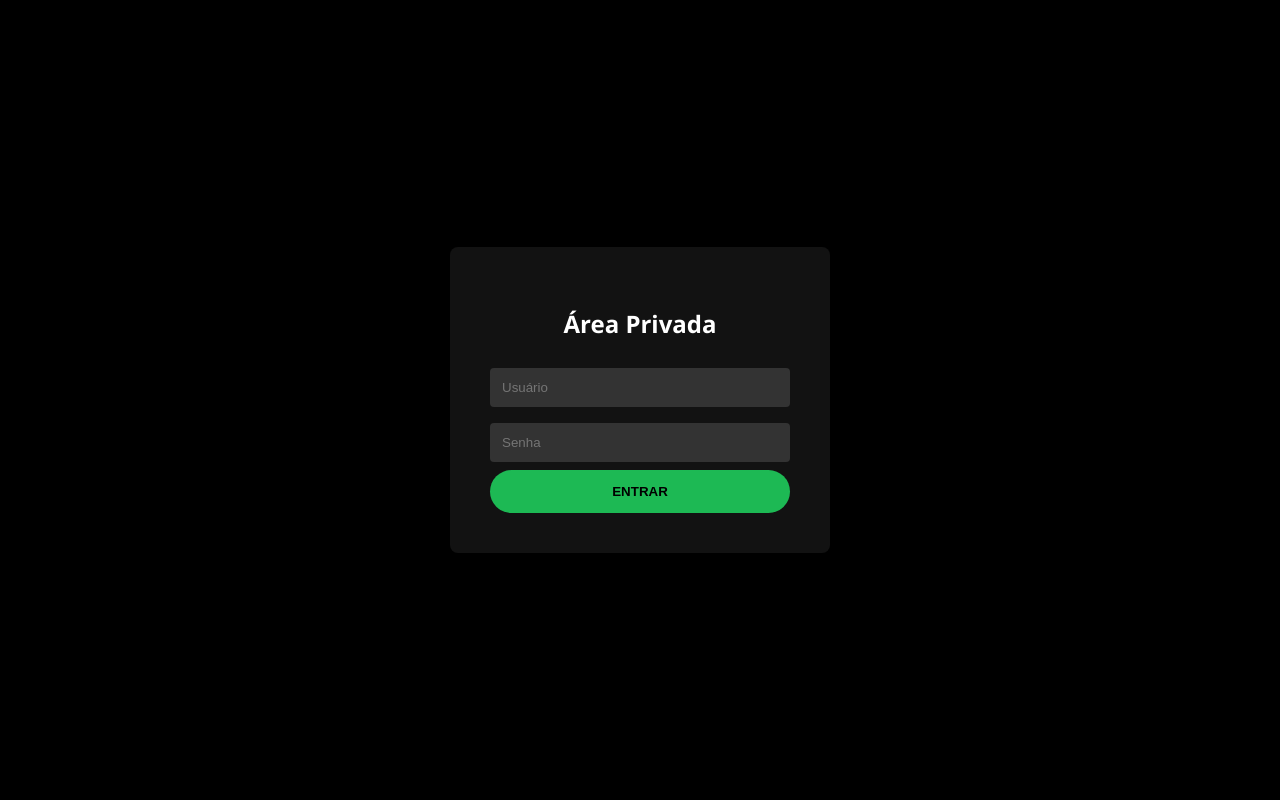
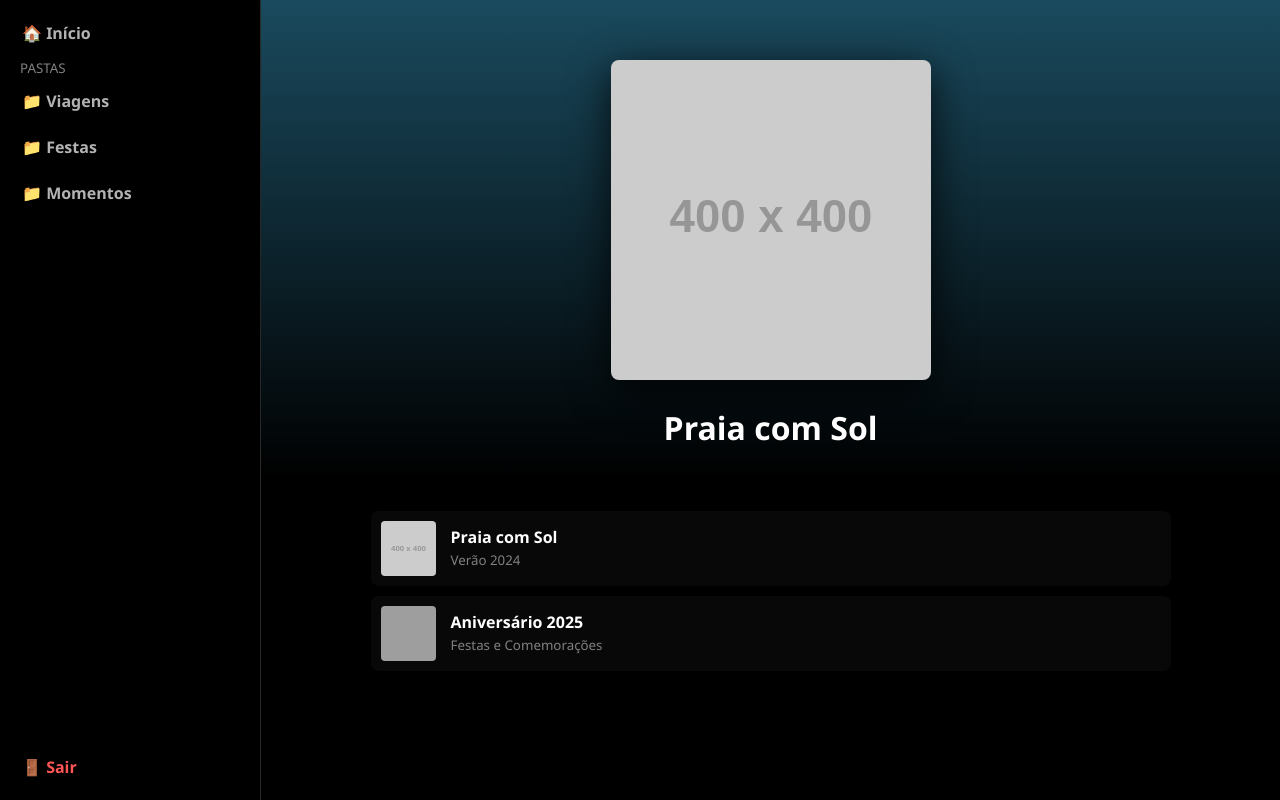
Before and after one commit to kauaimisael-a11y/foto-da-minha-vida, a website: page index.html in a window 1280 px wide. Both pictures are taken after a click on the button "ENTRAR". Drawn offline with Linux system fonts and the light colour scheme; grey boxes are pictures that could not be loaded; placeholder pictures from the web are drawn by us.

Commit message:
Update index.html

```diff
--- a/index.html
+++ b/index.html
@@ -75,22 +75,88 @@
     </div>
 
        <script>
-        // --- SEU BANCO DE DADOS ATUALIZADO ---
+    // --- BANCO DE DADOS CORRIGIDO ---
     const bancoDeDados = {
         pastas: ["Viagens", "Festas", "Momentos"],
         fotos: [
             {
+                linkDrive: "COLE_O_LINK_DA_PRAIA_AQUI", // Coloque o link da praia aqui
+                titulo: "Praia com Sol",
+                desc: "Verão 2024",
+                pasta: "Viagens",
+                cor: "#1a4a5e"
+            },
+            {
                 linkDrive: "https://drive.google.com/file/d/1f4hSL4zMYmVqp5wqVW-b-tvtHf7p9K90/view?usp=drive_link",
                 titulo: "Aniversário 2025",
-                    desc: "Comemoração especial",
+                desc: "Festas e Comemorações",
                 pasta: "Festas",
                 cor: "#5e1a1a"
             }
         ]
     };
 
-        // Função corrigida para gerar o link direto da imagem
+    // Função para gerar o link direto da imagem
     function converterLinkDrive(link) {
         if (!link || link.includes('COLE_O_LINK')) return "https://via.placeholder.com/400?text=Sem+Imagem";
         const id = link.match(/[-\w]{25,}/);
-            return id ? `
+        return id ? `https://drive.google.com/uc?export=view&id=${id[0]}` : link;
+    }
+
+    function tentarLogin() {
+        document.getElementById('telaLogin').style.display = 'none';
+        document.getElementById('areaPrivada').style.display = 'flex';
+        montarInterface();
+    }
+
+    function montarInterface() {
+        const containerPastas = document.getElementById('listaPastas');
+        containerPastas.innerHTML = '<small style="color:grey; padding-left:10px;">PASTAS</small>';
+
+        bancoDeDados.pastas.forEach(p => {
+            const item = document.createElement('div');
+            item.className = 'nav-item';
+            item.innerText = "📁 " + p;
+            item.onclick = () => filtrarFotos(p);
+            containerPastas.appendChild(item);
+        });
+        filtrarFotos('Todas');
+    }
+
+    function filtrarFotos(pasta) {
+        const container = document.getElementById('listaFotos');
+        container.innerHTML = "";
+
+        const lista = (pasta === 'Todas') ? bancoDeDados.fotos : bancoDeDados.fotos.filter(f => f.pasta === pasta);
+
+        lista.forEach((f, i) => {
+            const urlReal = converterLinkDrive(f.linkDrive);
+            if(i === 0) mudarDestaque(urlReal, f.titulo, f.cor);
+
+            const div = document.createElement('div');
+            div.className = 'item-lista';
+            div.onclick = () => mudarDestaque(urlReal, f.titulo, f.cor);
+            div.innerHTML = `<img src="${urlReal}"><div><b>${f.titulo}</b><br><small style="color:grey">${f.desc}</small></div>`;
+            container.appendChild(div);
+        });
+    }
+
+    function mudarDestaque(url, titulo, cor) {
+        document.getElementById('fotoPrincipal').src = url;
+        document.getElementById('tituloPrincipal').innerText = titulo;
+        document.documentElement.style.setProperty('--gradiente', cor);
+    }
+
+    function abrirZoom(url) {
+        const modal = document.getElementById('modalZoom');
+        document.getElementById('imgExpandida').src = url;
+        modal.style.display = 'flex';
+        setTimeout(() => modal.classList.add('visivel'), 10);
+    }
+
+    function fecharZoom() {
+        const modal = document.getElementById('modalZoom');
+        modal.classList.remove('visivel');
+        setTimeout(() => modal.style.display = 'none', 300);
+    }
+</script>
```
Lines whose indentation alone changed are shown as unchanged.
